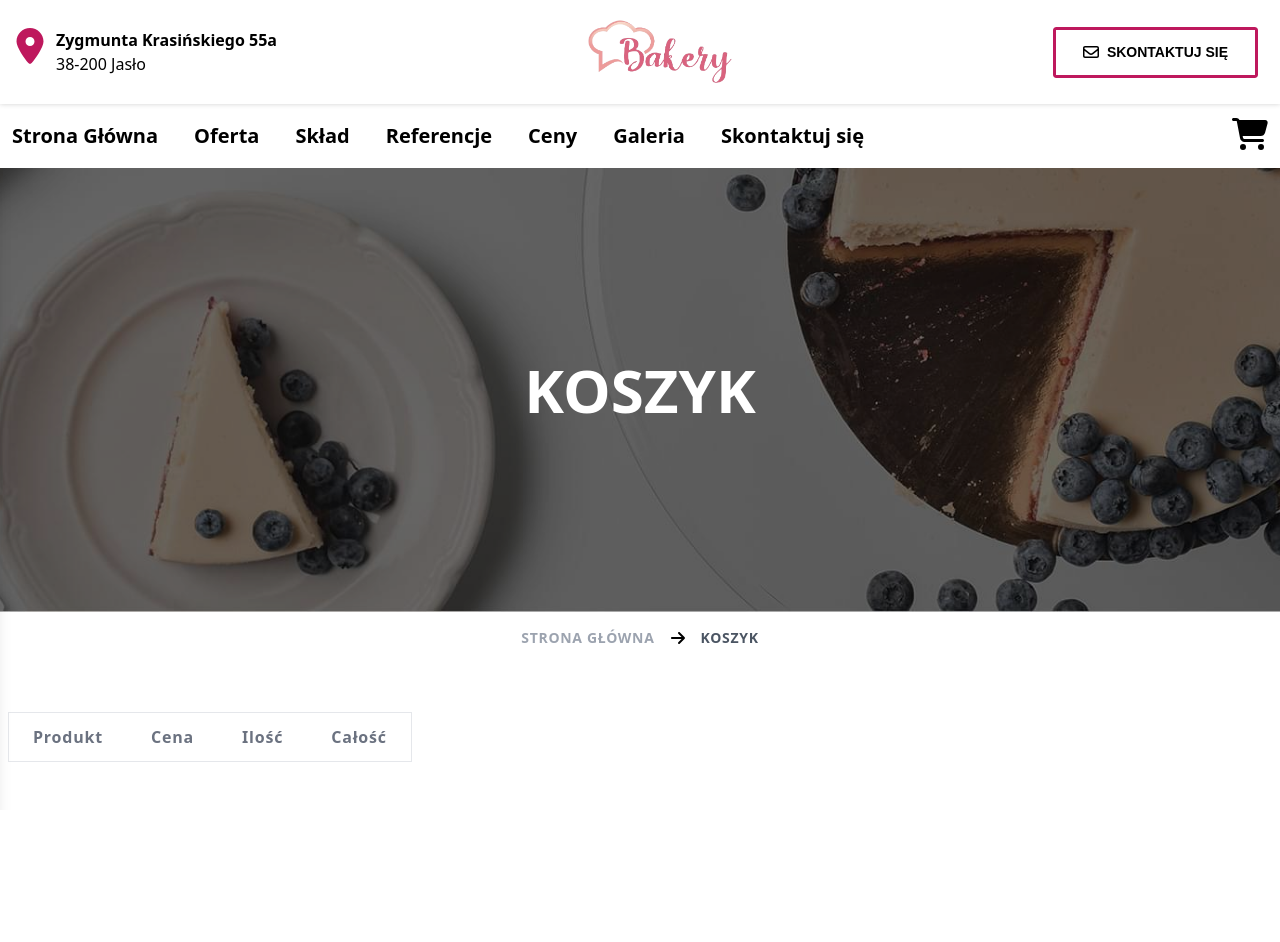
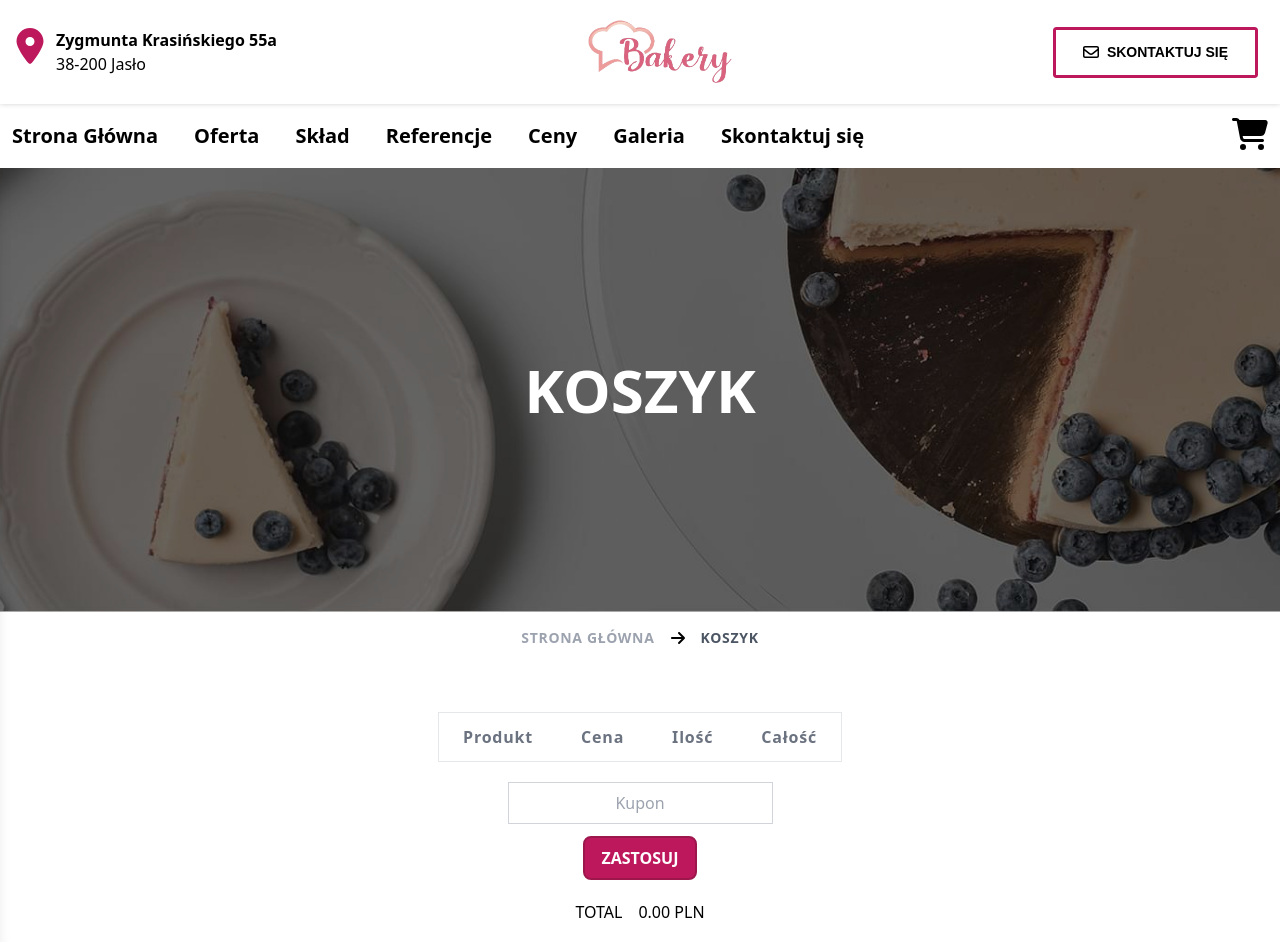
Before and after one commit to frooooooo7/Bakery---website, a React (Vite) app: page /koszyk in a window 1280 px wide. Shown: the top 942 px of the page. Before the commit the page ends 810 px from the top, so only its background shows below. Built offline with nearby package versions, Linux system fonts and the light colour scheme.

Commit message:
Moved calculateTotalPrice function and added some gui.

```diff
--- a/src/components/Cart.tsx
+++ b/src/components/Cart.tsx
@@ -1,4 +1,4 @@
-import { useContext, useEffect, useState } from "react";
+import { useContext } from "react";
 import { CartContext } from "../contexts/CartContext";
 import QuantitySelector from "./QuantitySelector";
 import { Typography } from '@mui/material';
@@ -10,29 +10,14 @@ const Cart = ({ isCartOpened }: { isCartOpened: boolean }) => {
     return null;
   }
 
-  const { cart, removeFromCart, handleQuantityChange } = context;
-  const [totalPrice, setTotalPrice] = useState(0);
-
-  // Calculate total price
-  useEffect(() => {
-    const calculateTotal = () => {
-      const total = cart?.reduce((sum, item) => {
-        const quantity = item.quantity || 1;
-        const price = item.isDiscount ? item.discountPrice ?? item.price : item.price ?? 0;
-        return sum + quantity * price;
-      }, 0) || 0;
-      setTotalPrice(total);
-    };
-    calculateTotal();
-  }, [cart]);
-
+  const { cart, removeFromCart, handleQuantityChange, calculateTotalPrice } = context;
 
 
   return (
     <div className={`absolute z-50 top-12 right-0 bg-white drop-shadow-lg w-[400px] ${isCartOpened ? 'block' : 'hidden'}`}>
       <div className="p-5">
         <h1 className="text-lg font-bold">W KOSZYKU: {cart?.length} PRODUKTY</h1>
-        <h1 className="text-base font-bold">ŁĄCZNA CENA: {totalPrice.toFixed(2)} PLN</h1>
+        <h1 className="text-base font-bold">ŁĄCZNA CENA: {calculateTotalPrice().toFixed(2)} PLN</h1>
       </div>
       <hr></hr>
       {cart?.map((item) => (
--- a/src/contexts/CartContext.tsx
+++ b/src/contexts/CartContext.tsx
@@ -16,6 +16,7 @@ interface CartContextType {
     addToCart: (product: Product) => void;
     removeFromCart: (productID: string) => void;
     handleQuantityChange: (productID: string, quantity: number) => void;
+    calculateTotalPrice: () => number;
 }
 
 const CartContext = createContext<CartContextType | null>(null);
@@ -23,20 +24,7 @@ const CartContext = createContext<CartContextType | null>(null);
 const CartProvider: React.FC<React.PropsWithChildren> = ({ children }) => {
     const [cart, setCart] = useState<Product[]>([]);
 
-    // Load cart from localStorage on initial render
-    useEffect(() => {
-        const savedCart = localStorage.getItem('cart');
-        if (savedCart) {
-            setCart(JSON.parse(savedCart));
-        }
-    }, []);
 
-    // Save cart to localStorage whenever it changes and if cart is not empty.
-    useEffect(() => {
-        if (cart.length > 0) {
-            localStorage.setItem('cart', JSON.stringify(cart));
-        }
-    }, [cart]);
 
     const addToCart = (product: Product) => {
         setCart((prevCart) => [...prevCart, product]);
@@ -54,8 +42,36 @@ const CartProvider: React.FC<React.PropsWithChildren> = ({ children }) => {
         ));
     };
 
+    const calculateTotalPrice = () => {
+        const total = cart?.reduce((sum, item) => {
+          const quantity = item.quantity || 1;
+          const price = item.isDiscount ? item.discountPrice ?? item.price : item.price ?? 0;
+          return sum + quantity * price;
+        }, 0) || 0;
+        return total;
+    }
+
+    useEffect(() => {
+        calculateTotalPrice();
+    }, [cart])
+
+    // Load cart from localStorage on initial render
+    useEffect(() => {
+        const savedCart = localStorage.getItem('cart');
+        if (savedCart) {
+            setCart(JSON.parse(savedCart));
+        }
+    }, []);
+
+    // Save cart to localStorage whenever it changes and if cart is not empty.
+    useEffect(() => {
+        if (cart.length > 0) {
+            localStorage.setItem('cart', JSON.stringify(cart));
+        }
+    }, [cart]);
+
     return (
-        <CartContext.Provider value={{ cart, addToCart, removeFromCart, handleQuantityChange }}>
+        <CartContext.Provider value={{ cart, addToCart, removeFromCart, handleQuantityChange, calculateTotalPrice }}>
             {children}
         </CartContext.Provider>
     );
--- a/src/pages/Cart/sections/Products.tsx
+++ b/src/pages/Cart/sections/Products.tsx
@@ -6,13 +6,13 @@ const Products = () => {
     const context = useContext(CartContext);
     if (!context) return null;
 
-    const { cart, handleQuantityChange } = context;
+    const { cart, handleQuantityChange, calculateTotalPrice } = context;
 
     return (
         <section className="px-2 py-12">
             <div className="container mx-auto">
                 <div className="overflow-x-auto">
-                    <table className="border border-gray-200">
+                    <table className="mx-auto border border-gray-200">
                         <thead className="border-b border-gray-200">
                             <tr className="text-gray-500 tracking-wider">
                                 <th className="px-6 py-3 text-center">Produkt</th>
@@ -65,6 +65,20 @@ const Products = () => {
                         </tbody>
                     </table>
                 </div>
+
+                <div className="mt-5 flex flex-col items-center justify-center space-y-3">
+                    <input type="text" className="border border-gray-300 py-2 px-4 text-center" placeholder="Kupon" />
+                    <button className='px-4 py-2 bg-pink-700 text-white border-2 border-pink-800 rounded-lg font-bold active:bg-pink-500'>ZASTOSUJ</button>
+                </div>
+
+                <div className="flex flex-col items-center justify-center">
+                    <div className="flex items-center justify-center space-x-4">
+                        <h1 className="py-5">TOTAL</h1>
+                        <h1>{calculateTotalPrice().toFixed(2)} PLN</h1>
+                    </div>
+                    <button className='px-4 py-2 bg-pink-700 text-white border-2 border-pink-800 rounded-lg font-bold active:bg-pink-500'>PRZEJDŹ DO PŁATNOŚCI</button>
+                </div>
+
             </div>
         </section>
     );
```
